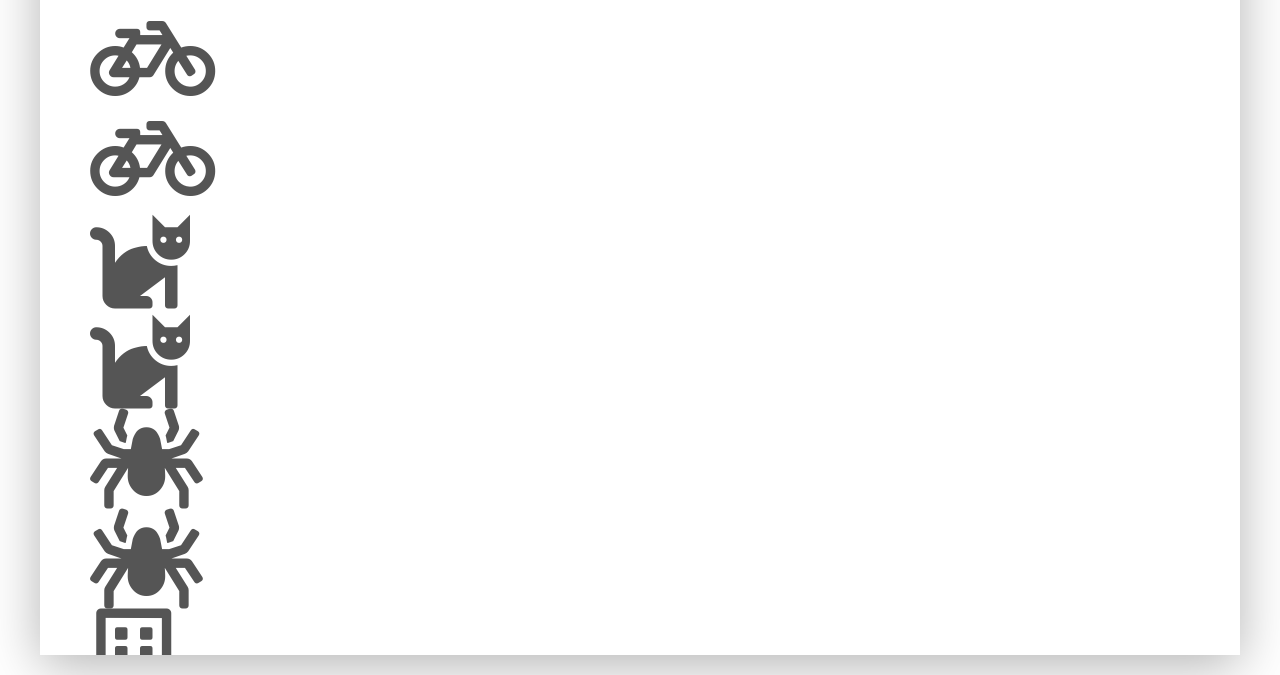
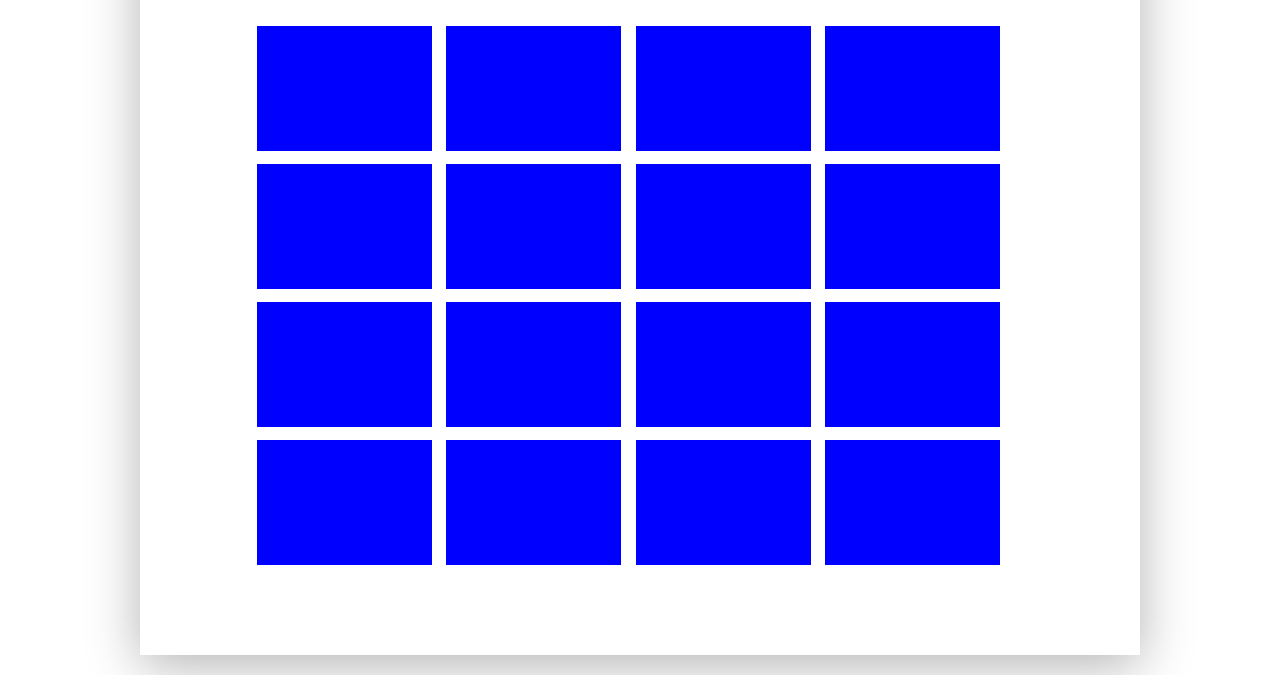
Before and after one commit to Latcat21/Memory-Card-Game, a plain HTML site: page index.html in a window 1280 px wide. Shown: the part 125-800 px from the top of the page. Drawn offline with nearby package versions, Linux system fonts and the light colour scheme.

Commit message:
global variable

```diff
--- a/css/style.css
+++ b/css/style.css
@@ -21,7 +21,7 @@ body{
  }
 
 .game-wrapper{
-  width: 1200px;
+  width: 1000px;
   position: absolute;
   padding: 50px;
   top: 50%;
@@ -38,10 +38,56 @@ body{
   margin-bottom: 25px;
 
 }
+.memory-game{
+ margin-left: 50px;
+}
+
+.cards{
+  width: 175px;
+  height: 125px;
+  border: 12px solid white;
+  display: inline-block;
+  background-color: white;
+  margin: 5px;
+
+ }
+
+ .cards:hover{
+   cursor: pointer;
+
+ }
+ .back{
+   position: absolute;
+   width: inherit;
+   height: inherit;
+   transform: rotateY(180deg);
+   transition: transform 0.5 linear 0s;
+   backface-visibility: hidden;
+
+ }
+ .front{
+   position: absolute;
+   width: inherit;
+   height: inherit;
+   background-color: blue;
+   transform: rotateY(0deg);
+   transition: transform 0.5 linear 0s;
+   backface-visibility: hidden;
+
+
+
+ }
+ .front:hover{
+  box-shadow: 0px 5px 5px 0px #000;
+  width: 178px;
+  height: 130px;
+
+ }
 
 i {
 font-size: 100px;
 }
+
 
 
 @keyframes slidein {
--- a/index.html
+++ b/index.html
@@ -30,7 +30,7 @@
 <div class="cards" id="card4">
     <div class="back" id="back4"><i class="fas fa-cat"></i></div>
     <div class="front" id="front4"></div>
-</div>
+</div><br>
 <div class="cards" id="card5">
     <div class="back" id="back5"><i class="fas fa-spider"></i></i></div>
     <div class="front" id="front5"></div>
@@ -46,7 +46,7 @@
 <div class="cards" id="card8">
     <div class="back" id="back8"><i class="far fa-building"></i></div>
     <div class="front" id="front8"></div>
-</div>
+</div><br>
 <div class="cards" id="card9">
     <div class="back" id="back9"><i class="fas fa-gem"></i></div>
     <div class="front" id="front9"></div>
@@ -62,7 +62,7 @@
 <div class="cards" id="card12">
     <div class="back" id="back12"><i class="fas fa-user-secret"></i></div>
     <div class="front" id="front12"></div>
-</div>
+</div><br>
 <div class="cards" id="card13">
     <div class="back" id="back13"><i class="fas fa-ship"></i></div>
     <div class="front" id="front13"></div>
--- a/js/app.js
+++ b/js/app.js
@@ -1,26 +1,11 @@
-
-class Card {
-  constructor(icons){
 
 
-  }
-radomize(){
- let rand = this.icons[Math.floor(Math.random() * this.icons.length)];
- console.log(rand)
+class MemoryGame{
+constructor(){
+this.storage = [0, 0, 0, 0, 0, 0, 0, 0, 0, 0, 0, 0, 0, 0, 0, 0];
+this.iconRecord = [];
+this.rand;
+this.flipCount = 0;
 }
 
 }
-
-
-const Game = {
-  guessCount: 2,
-}
-
-
-
-
-$('button').on('click', function(){
-
-
-
-})
```
